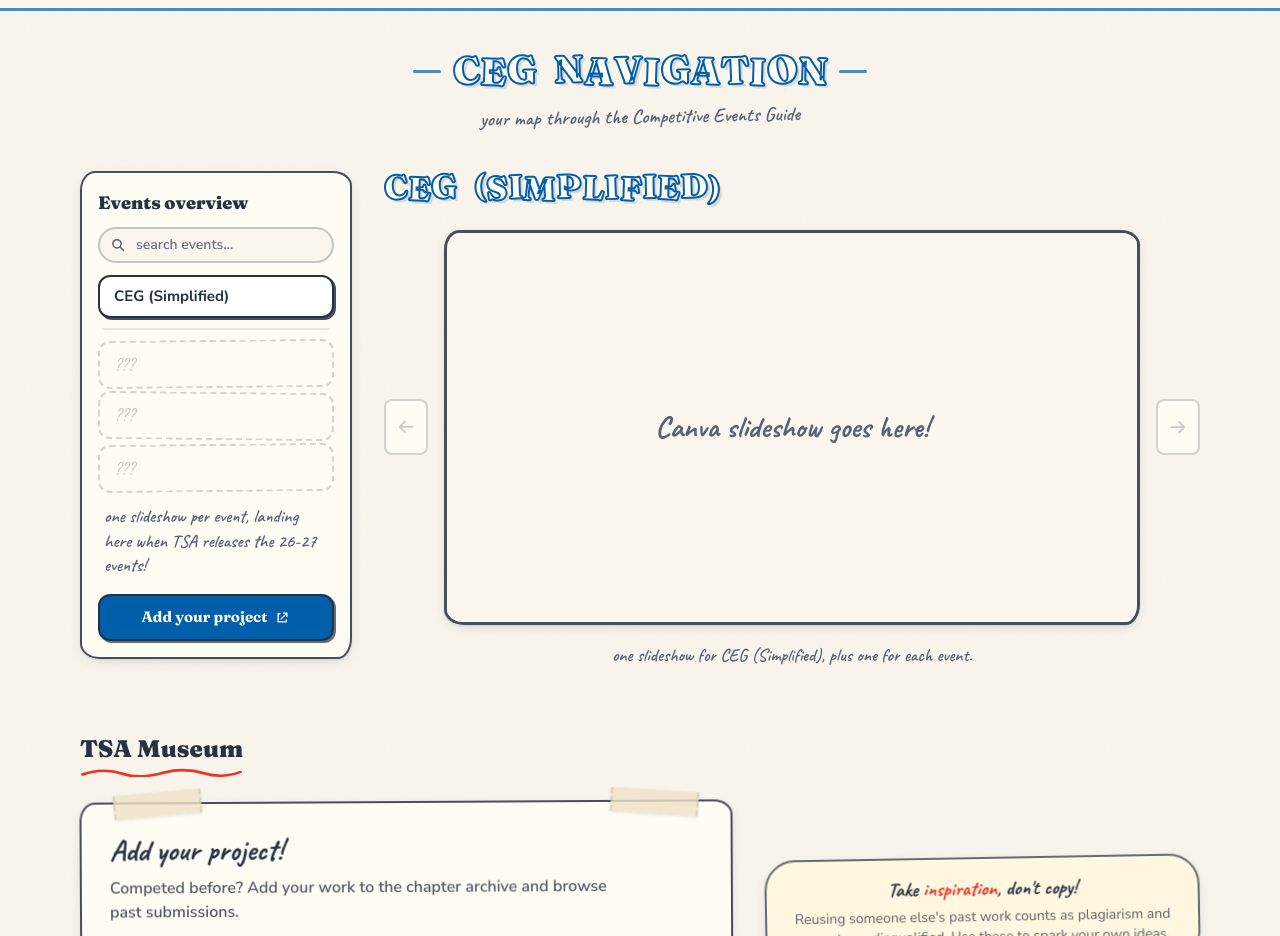
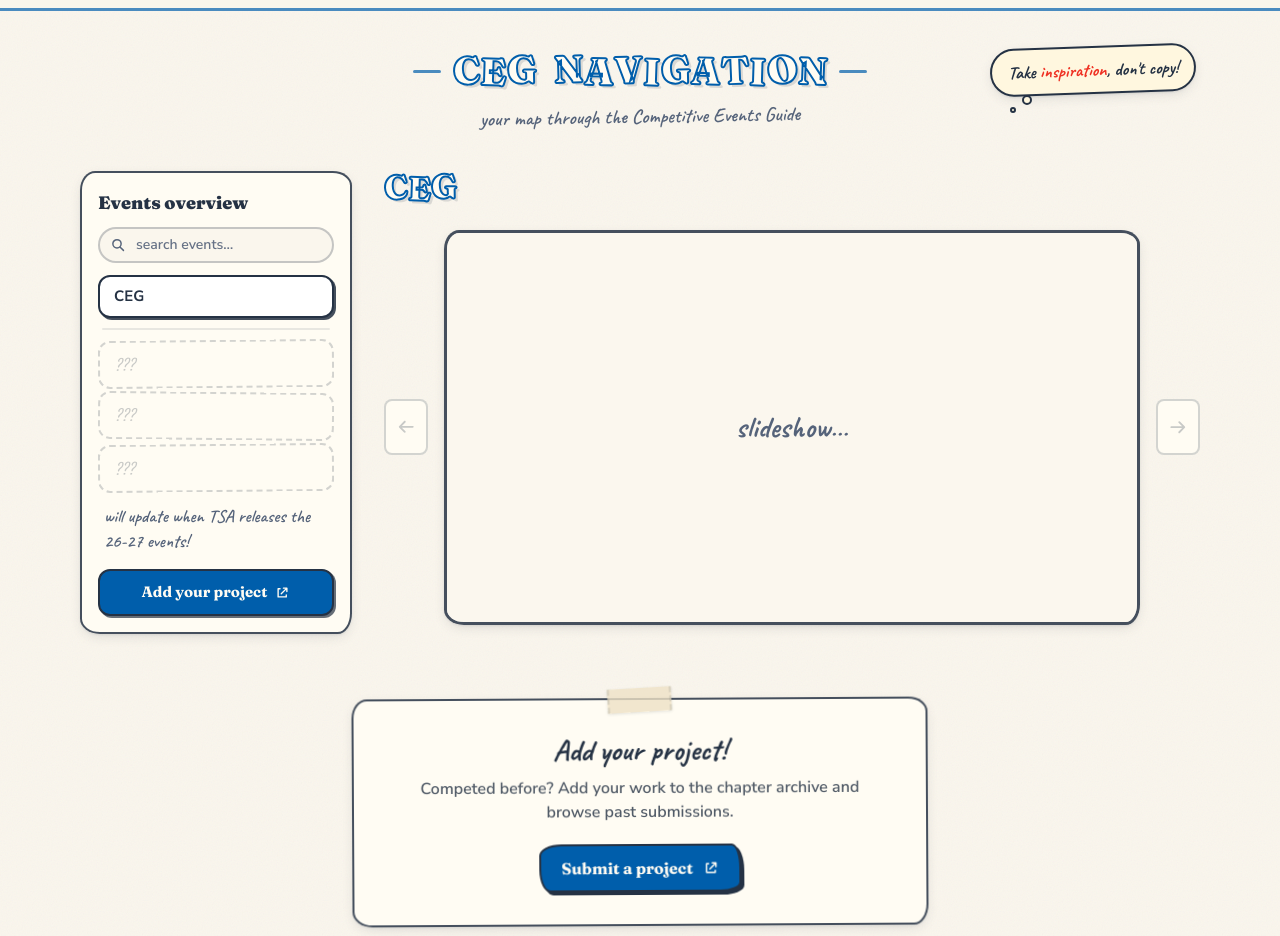
Before and after one commit to aryasalem09/slhs-tsa-website, a Next.js app: page /ceg in a window 1280 px wide. Shown: the part 56-992 px from the top of the page. Built offline with nearby package versions, Linux system fonts and the light colour scheme.

Commit message:
fixing ceg page

```diff
--- a/src/app/ceg/page.tsx
+++ b/src/app/ceg/page.tsx
@@ -1,6 +1,7 @@
 import type { Metadata } from "next";
 import { pageSeo } from "@/lib/seo";
 import CegExplorer from "@/components/CegExplorer";
+import InspirationBubble from "@/components/InspirationBubble";
 import { DashWrap, WonkyTitle } from "@/components/decor";
 import { ceg } from "@/content/site";
 
@@ -28,6 +29,7 @@ export default function CegPage() {
   return (
     <div className="mx-auto max-w-6xl px-4 pt-10">
       <h1 className="sr-only">CEG Navigation and TSA Museum</h1>
+      <div className="relative">
         <div className="text-center">
           <DashWrap>
             <WonkyTitle
@@ -41,6 +43,12 @@ export default function CegPage() {
           </p>
         </div>
 
+        {/* floating "don't copy" reminder — bobs, and kabooms when you poke it */}
+        <div className="mt-6 flex justify-center lg:absolute lg:right-1 lg:top-0 lg:mt-0 lg:block">
+          <InspirationBubble />
+        </div>
+      </div>
+
       <CegExplorer master={ceg.master} events={ceg.events} />
     </div>
   );
--- a/src/app/globals.css
+++ b/src/app/globals.css
@@ -237,6 +237,60 @@
   }
 }
 
+/* Gentle idle bob for the floating inspiration bubble. */
+@keyframes float-bob {
+  0%,
+  100% {
+    transform: translateY(0);
+  }
+  50% {
+    transform: translateY(-7px);
+  }
+}
+
+/* Kaboom: sparks fly outward from the bubble on click. */
+@keyframes spark-fly {
+  0% {
+    transform: translate(-50%, -50%) scale(0.3) rotate(0deg);
+    opacity: 1;
+  }
+  100% {
+    transform: translate(calc(-50% + var(--dx)), calc(-50% + var(--dy))) scale(1)
+      rotate(var(--spin));
+    opacity: 0;
+  }
+}
+
+/* Kaboom: the comic "KABOOM!" word punches in and fades. */
+@keyframes kaboom-word {
+  0% {
+    transform: translate(-50%, -50%) scale(0.2) rotate(-8deg);
+    opacity: 0;
+  }
+  35% {
+    transform: translate(-50%, -50%) scale(1.15) rotate(-8deg);
+    opacity: 1;
+  }
+  100% {
+    transform: translate(-50%, -50%) scale(1.55) rotate(-8deg);
+    opacity: 0;
+  }
+}
+
+@layer components {
+  .animate-float-bob {
+    animation: float-bob 3.4s ease-in-out infinite;
+  }
+
+  .spark-fly {
+    animation: spark-fly 0.7s cubic-bezier(0.22, 0.8, 0.3, 1) forwards;
+  }
+
+  .kaboom-word {
+    animation: kaboom-word 0.7s cubic-bezier(0.3, 1.4, 0.5, 1) forwards;
+  }
+}
+
 @media (prefers-reduced-motion: reduce) {
   *,
   *::before,
--- a/src/components/CegExplorer.tsx
+++ b/src/components/CegExplorer.tsx
@@ -135,8 +135,7 @@ export default function CegExplorer({
                     </li>
                   ))}
                   <li className="px-1.5 pt-2 font-hand text-lg font-semibold leading-snug text-muted-ink">
-                    one slideshow per event, landing here when TSA releases the
-                    26-27 events!
+                    will update when TSA releases the 26-27 events!
                   </li>
                 </>
               ) : filtered.length === 0 ? (
@@ -196,7 +195,7 @@ export default function CegExplorer({
                 ) : (
                   <div className="flex aspect-video w-full items-center justify-center bg-paper/70 px-6 text-center">
                     <p className="font-hand text-2xl font-bold text-muted-ink sm:text-3xl">
-                      Canva slideshow goes here!
+                      slideshow…
                     </p>
                   </div>
                 )}
@@ -204,29 +203,20 @@ export default function CegExplorer({
 
               <DeckArrow dir="next" onClick={() => page(1)} disabled={!canPage} />
             </div>
-
-            <p className="mt-4 text-center font-hand text-lg font-semibold text-muted-ink">
-              one slideshow for CEG (Simplified), plus one for each event.
-            </p>
           </div>
         </section>
       </div>
 
-      {/* ---------- the museum: submit + "don't copy" note, below ---------- */}
-      <section id="museum" aria-labelledby="museum-h" className="mt-16 scroll-mt-24">
-        <h2
-          id="museum-h"
-          className="squiggle-underline inline-block font-display text-2xl font-black"
+      {/* ------------------ the museum submit box, centered ------------------ */}
+      <section
+        id="museum"
+        aria-label="TSA Museum submissions"
+        className="mt-16 flex scroll-mt-24 justify-center"
       >
-          TSA Museum
-        </h2>
-
-        <div className="mt-6 grid items-center gap-8 lg:grid-cols-[minmax(0,3fr)_minmax(0,2fr)]">
-          <div className="edge-paper relative rotate-[-0.3deg] border-2 border-ink/85 bg-card p-6 shadow-paper sm:p-7">
-            <span aria-hidden="true" className="tape -top-3 left-8 rotate-[-5deg]" />
-            <span aria-hidden="true" className="tape -top-3 right-8 rotate-[4deg]" />
+        <div className="edge-paper relative w-full max-w-xl rotate-[-0.3deg] border-2 border-ink/85 bg-card p-6 text-center shadow-paper sm:p-8">
+          <span aria-hidden="true" className="tape -top-3 left-1/2 w-16 -translate-x-1/2 rotate-[-3deg]" />
           <p className="font-hand text-3xl font-bold text-ink">Add your project!</p>
-            <p className="mt-2 max-w-lg font-semibold text-ink/80">
+          <p className="mx-auto mt-2 max-w-md font-semibold text-ink/80">
             Competed before? Add your work to the chapter archive and browse
             past submissions.
           </p>
@@ -240,28 +230,6 @@ export default function CegExplorer({
             <IconExternal aria-hidden="true" />
           </a>
         </div>
-
-          {/* friendly "inspiration, not copying" thought bubble */}
-          <div className="relative mx-auto w-fit -rotate-1 lg:mx-0">
-            <div className="rounded-[1.9rem] border-2 border-ink/70 bg-[#fff7df] px-6 py-4 text-center shadow-paper">
-              <p className="font-hand text-xl font-bold text-ink">
-                Take <span className="text-tsa-red">inspiration</span>, don&apos;t copy!
-              </p>
-              <p className="mt-1 text-sm text-ink/75">
-                Reusing someone else&apos;s past work counts as plagiarism and can
-                get you disqualified. Use these to spark your own ideas.
-              </p>
-            </div>
-            <span
-              aria-hidden="true"
-              className="absolute -bottom-2 left-10 h-3.5 w-3.5 rounded-full border-2 border-ink/70 bg-[#fff7df]"
-            />
-            <span
-              aria-hidden="true"
-              className="absolute -bottom-5 left-7 h-2.5 w-2.5 rounded-full border-2 border-ink/70 bg-[#fff7df]"
-            />
-          </div>
-        </div>
       </section>
     </>
   );
--- /dev/null
+++ b/src/components/InspirationBubble.tsx
@@ -0,0 +1,114 @@
+"use client";
+
+import { useState } from "react";
+
+/**
+ * Sixteen sparks on evenly-spaced angles, precomputed once so there's no
+ * randomness (and no hydration mismatch). Colors cycle the TSA palette.
+ */
+const COLORS = ["var(--color-tsa-blue)", "var(--color-tsa-red)", "var(--color-spartan-orange)"];
+const SPARKS = Array.from({ length: 16 }, (_, i) => {
+  const angle = (i / 16) * Math.PI * 2;
+  const dist = 60 + (i % 3) * 14;
+  return {
+    dx: Math.round(Math.cos(angle) * dist),
+    dy: Math.round(Math.sin(angle) * dist),
+    color: COLORS[i % COLORS.length],
+    spin: (i % 2 === 0 ? 1 : -1) * 220,
+    star: i % 2 === 0,
+  };
+});
+
+function Burst() {
+  return (
+    <span aria-hidden="true" className="pointer-events-none absolute inset-0">
+      {SPARKS.map((s, i) => (
+        <span
+          key={i}
+          className={`spark-fly absolute left-1/2 top-1/2 block ${
+            s.star ? "h-2.5 w-2.5" : "h-2 w-2 rounded-full"
+          }`}
+          style={{
+            backgroundColor: s.color,
+            clipPath: s.star
+              ? "polygon(50% 0, 61% 39%, 100% 50%, 61% 61%, 50% 100%, 39% 61%, 0 50%, 39% 39%)"
+              : undefined,
+            ["--dx" as string]: `${s.dx}px`,
+            ["--dy" as string]: `${s.dy}px`,
+            ["--spin" as string]: `${s.spin}deg`,
+          }}
+        />
+      ))}
+      <span
+        className="kaboom-word absolute left-1/2 top-1/2 whitespace-nowrap font-display text-2xl font-black italic text-tsa-red sm:text-3xl"
+        style={{ WebkitTextStroke: "1.5px var(--color-ink)" }}
+      >
+        KABOOM!
+      </span>
+    </span>
+  );
+}
+
+/**
+ * A floating "take inspiration, don't copy!" reminder. It bobs gently, and a
+ * click sets off a comic spark burst while toggling the full plagiarism note.
+ * On desktop the note also appears on hover.
+ */
+export default function InspirationBubble({ className = "" }: { className?: string }) {
+  const [open, setOpen] = useState(false);
+  const [hovered, setHovered] = useState(false);
+  const [bursts, setBursts] = useState<number[]>([]);
+  const show = open || hovered;
+
+  function boom() {
+    setOpen((o) => !o);
+    const id = bursts.length ? bursts[bursts.length - 1] + 1 : 1;
+    setBursts((b) => [...b, id]);
+    window.setTimeout(() => {
+      setBursts((b) => b.filter((x) => x !== id));
+    }, 750);
+  }
+
+  return (
+    <div
+      className={`group relative w-fit ${className}`}
+      onMouseEnter={() => setHovered(true)}
+      onMouseLeave={() => setHovered(false)}
+    >
+      <div className="animate-float-bob">
+        <button
+          type="button"
+          onClick={boom}
+          aria-expanded={open}
+          className="relative -rotate-2 rounded-[1.6rem] border-2 border-ink bg-[#fff7df] px-4 py-2 font-hand text-lg font-bold text-ink shadow-paper transition-transform duration-150 hover:-rotate-1 hover:scale-[1.06] active:scale-95"
+        >
+          Take <span className="text-tsa-red">inspiration</span>, don&apos;t copy!
+          {bursts.map((id) => (
+            <Burst key={id} />
+          ))}
+        </button>
+      </div>
+
+      {/* the little trailing thought-bubble dots */}
+      <span
+        aria-hidden="true"
+        className="absolute -bottom-1.5 left-8 h-2.5 w-2.5 rounded-full border-2 border-ink bg-[#fff7df]"
+      />
+      <span
+        aria-hidden="true"
+        className="absolute -bottom-3.5 left-5 h-1.5 w-1.5 rounded-full border-2 border-ink bg-[#fff7df]"
+      />
+
+      {/* full note: on hover (desktop) or after a tap (open) */}
+      {show && (
+        <div
+          role="note"
+          className="absolute left-1/2 top-full z-10 mt-3 w-60 -translate-x-1/2 rounded-2xl border-2 border-ink/70 bg-[#fff7df] px-4 py-3 text-center text-sm text-ink/80 shadow-lift"
+        >
+          Reusing someone else&apos;s past work counts as plagiarism and can get
+          you disqualified. Use these to spark your own ideas!
+        </div>
+      )}
+    </div>
+  );
+}
--- a/src/content/site.ts
+++ b/src/content/site.ts
@@ -141,7 +141,7 @@ export const meetingSlides: SlideDeck[] = [];
 export type CegDeck = { name: string; canvaUrl: string | null };
 
 export const ceg = {
-  master: { name: "CEG (Simplified)", canvaUrl: null } as CegDeck,
+  master: { name: "CEG", canvaUrl: null } as CegDeck,
   events: [] as CegDeck[],
 };
 
```
Lines whose indentation alone changed are shown as unchanged.
